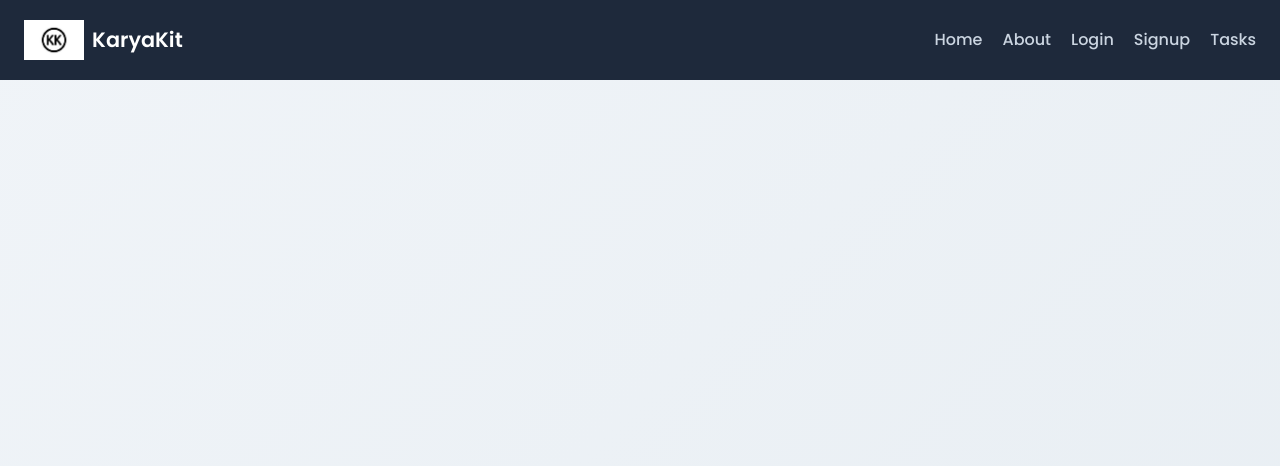
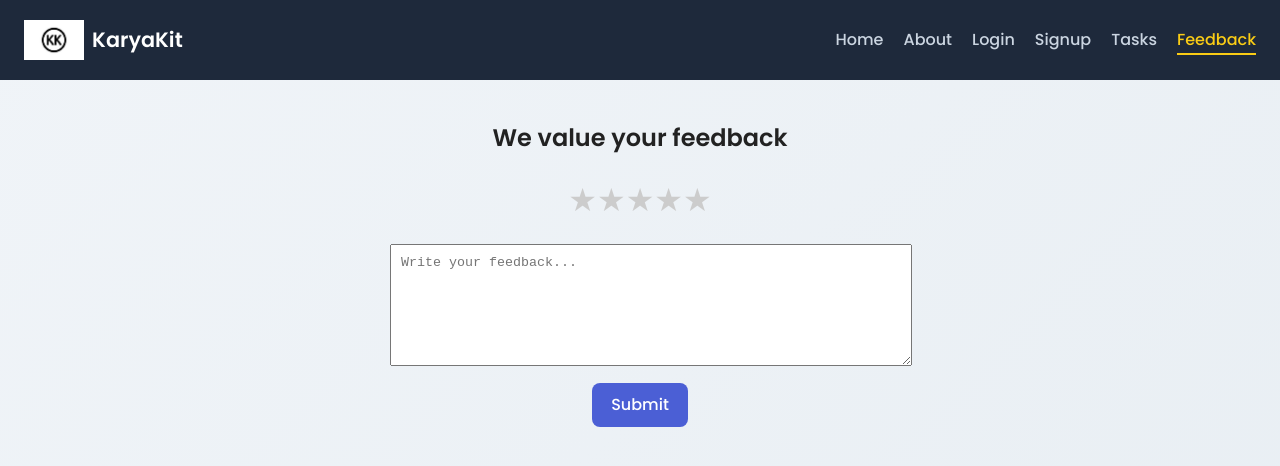
Before and after one commit to chitrabhanuB/daily-scheduler-frontend, a React (Vite) app: page /feedback in a window 1280 px wide. Shown: the top 466 px of the page. Built offline with nearby package versions, Linux system fonts and the light colour scheme; no server answers.

Commit message:
reviews..

```diff
--- a/src/App.jsx
+++ b/src/App.jsx
@@ -7,6 +7,7 @@ import About from "./pages/About";
 import Navbar from "./components/Navbar";
 import SplashScreen from "./components/SplashScreen";
 import Home from "./pages/Home";
+import Feedback from "./pages/Feedback";
 
 export default function App() {
   const [showSplash, setShowSplash] = useState(false);
@@ -33,6 +34,7 @@ export default function App() {
         <Route path="/login" element={<Login />} />
         <Route path="/signup" element={<Signup />} />
         <Route path="/tasks" element={<Tasks />} />
+         <Route path="/feedback" element={<Feedback />} />
       </Routes>
     </Router>
   );
--- a/src/components/Navbar.jsx
+++ b/src/components/Navbar.jsx
@@ -39,6 +39,11 @@ export default function Navbar() {
             Tasks
           </Link>
         </li>
+        <li>
+          <Link to="/feedback" className={location.pathname === "/feedback" ? "active" : ""}>
+            Feedback
+          </Link>
+        </li>
       </ul>
     </nav>
   );
--- /dev/null
+++ b/src/pages/Feedback.css
@@ -0,0 +1,42 @@
+.feedback-page {
+  max-width: 500px;
+  margin: auto;
+  text-align: center;
+  padding: 20px;
+}
+
+.star-rating {
+  display: flex;
+  justify-content: center;
+  margin: 10px 0;
+}
+
+.star {
+  font-size: 2rem;
+  cursor: pointer;
+  color: #ccc;
+}
+
+.star.filled {
+  color: gold;
+}
+
+textarea {
+  width: 100%;
+  height: 100px;
+  margin: 10px 0;
+  padding: 10px;
+}
+
+button {
+  padding: 10px 20px;
+  background: #4f46e5;
+  color: white;
+  border: none;
+  cursor: pointer;
+}
+
+.feedback-message {
+  margin-top: 10px;
+  color: green;
+}
--- /dev/null
+++ b/src/pages/Feedback.jsx
@@ -0,0 +1,69 @@
+import { useState } from "react";
+import "./Feedback.css";
+
+export default function Feedback() {
+  const [rating, setRating] = useState(0);
+  const [hover, setHover] = useState(0);
+  const [comment, setComment] = useState("");
+  const [message, setMessage] = useState("");
+
+  const handleSubmit = async (e) => {
+    e.preventDefault();
+
+    const res = await fetch(`${import.meta.env.VITE_API_URL}/feedback`, {
+      method: "POST",
+      headers: {
+        "Content-Type": "application/json",
+        Authorization: `Bearer ${localStorage.getItem("token")}`
+      },
+      body: JSON.stringify({ rating, comment })
+    });
+
+    if (res.ok) {
+      setMessage("Thank you for your feedback!");
+      setComment("");
+      setRating(0);
+    } else {
+      setMessage("Error submitting feedback.");
+    }
+  };
+
+  return (
+    <div className="feedback-page">
+      <h2>We value your feedback</h2>
+      <form onSubmit={handleSubmit}>
+
+        {/* Star rating */}
+        <div className="star-rating">
+          {[...Array(5)].map((star, index) => {
+            const ratingValue = index + 1;
+            return (
+              <span
+                key={index}
+                className={ratingValue <= (hover || rating) ? "star filled" : "star"}
+                onClick={() => setRating(ratingValue)}
+                onMouseEnter={() => setHover(ratingValue)}
+                onMouseLeave={() => setHover(rating)}
+              >
+                ★
+              </span>
+            );
+          })}
+        </div>
+
+        {/* Comment box */}
+        <textarea
+          placeholder="Write your feedback..."
+          value={comment}
+          onChange={(e) => setComment(e.target.value)}
+          required
+        />
+
+        {/* Submit button */}
+        <button type="submit">Submit</button>
+      </form>
+
+      {message && <p className="feedback-message">{message}</p>}
+    </div>
+  );
+}
```
